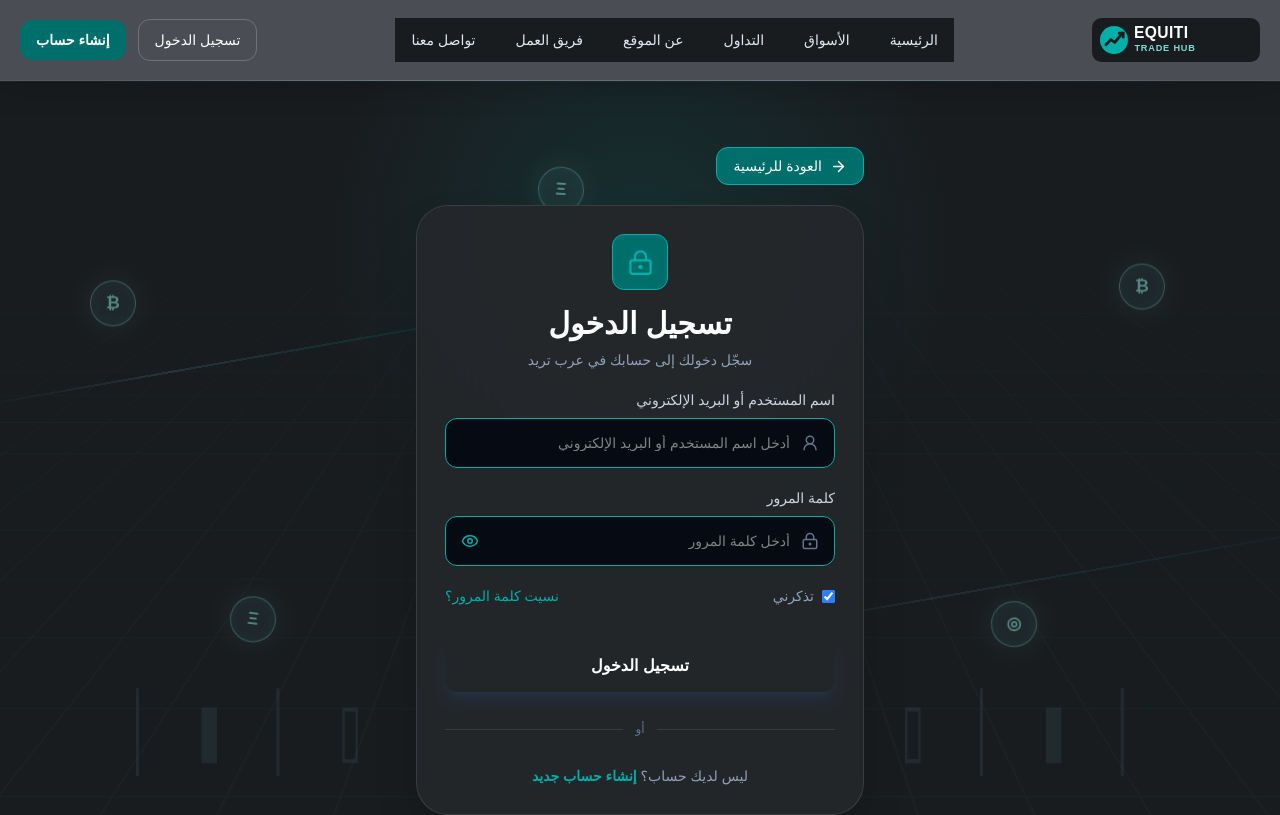
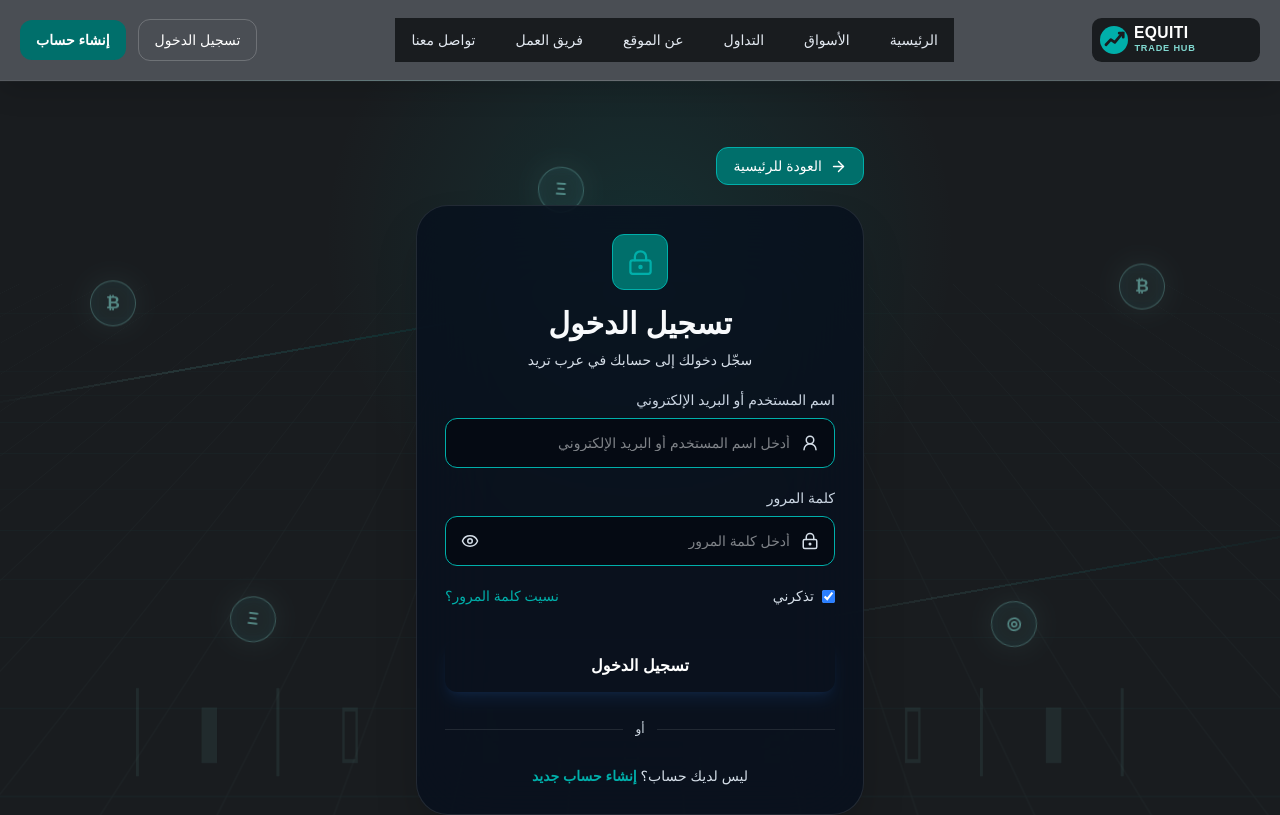
Before and after one commit to ffgg35646-ops/arab-trade, a Next.js app: page /login in a window 1280 px wide. Shown: the top 815 px of the page. Built offline with nearby package versions, Linux system fonts and the light colour scheme.

Commit message:
Match login, register and about cards to privacy card

```diff
--- a/app/login/page.tsx
+++ b/app/login/page.tsx
@@ -88,7 +88,7 @@ export default function LoginPage() {
           العودة للرئيسية
         </Link>
 
-        <div className="arabtrade-auth-glass-card rounded-[32px] p-7">
+        <div className="rounded-[32px] border border-white/10 bg-[#07101d]/80 p-7 shadow-2xl backdrop-blur-2xl">
           <div className="mb-8 text-center">
             <div className="mx-auto mb-4 flex h-14 w-14 items-center justify-center rounded-2xl bg-blue-500/10 border border-blue-400/20">
               <LockKeyhole className="text-blue-400" size={27} />
```
